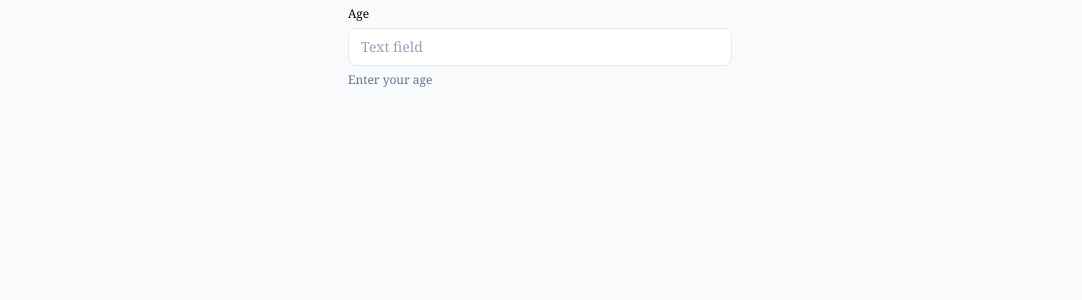
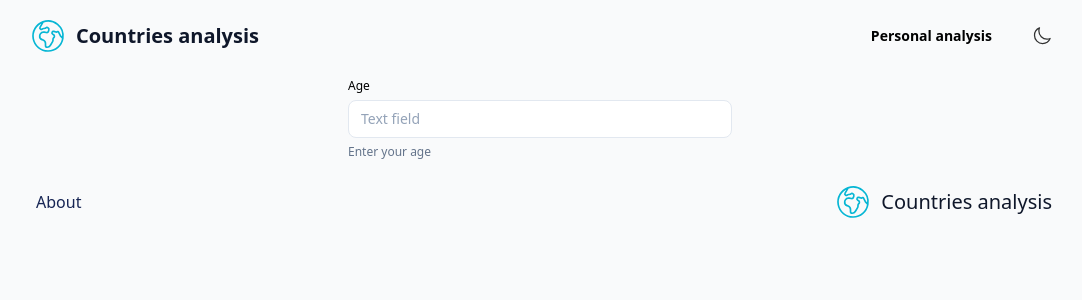
Before and after one commit to Viktor-hash/EU-Data-Analysis, a Django app: page /theme/ in a window 1280 px wide. Shown: the top 300 px of the page, without its empty margins (100-1182 px from the left). Run offline with Django 4.2, Linux system fonts and the light colour scheme; some libraries are stand-ins or nearby versions.

Commit message:
Added dark mode header and footer

```diff
--- a/myWebsite/countries_analysis/manage.py
+++ b/myWebsite/countries_analysis/manage.py
@@ -6,15 +6,15 @@ import sys
 
 def main():
     """Run administrative tasks."""
-    os.environ.setdefault("DJANGO_SETTINGS_MODULE", "countries_analysis.settings")
+    os.environ.setdefault("DJANGO_SETTINGS_MODULE",
+                          "countries_analysis.settings")
     try:
         from django.core.management import execute_from_command_line
     except ImportError as exc:
         raise ImportError(
             "Couldn't import Django. Are you sure it's installed and "
             "available on your PYTHONPATH environment variable? Did you "
-            "forget to activate a virtual environment?"
-        ) from exc
+            "forget to activate a virtual environment?") from exc
     execute_from_command_line(sys.argv)
 
 
--- /dev/null
+++ b/myWebsite/countries_analysis/theme/static/darkmode.js
@@ -0,0 +1,12 @@
+// Check and apply the user's stored preference or the system preference on page load
+if (localStorage.theme === 'dark' || (!('theme' in localStorage) && window.matchMedia('(prefers-color-scheme: dark)').matches)) {
+    document.documentElement.classList.add('dark');
+  } else {
+    document.documentElement.classList.remove('dark');
+  }
+
+  // User actions to explicitly choose themes
+  function toggleTheme(isDark) {
+    localStorage.theme = isDark ? 'dark' : 'light'; // Save preference
+    document.documentElement.classList.toggle('dark', isDark);
+  }
--- a/myWebsite/countries_analysis/theme/static_src/tailwind.config.js
+++ b/myWebsite/countries_analysis/theme/static_src/tailwind.config.js
@@ -6,6 +6,7 @@
  */
 
 module.exports = {
+    darkMode: 'selector',
     content: [
         /**
          * HTML. Paths to Django template files that will contain Tailwind CSS classes.
--- a/myWebsite/countries_analysis/theme/templates/base.html
+++ b/myWebsite/countries_analysis/theme/templates/base.html
@@ -1,6 +1,8 @@
 {% load static tailwind_tags %}
+{% load static %}
 <!DOCTYPE html>
-<html lang="en">
+<html lang="en" class="dark">
+	<script src="{% static 'darkmode.js' %}"></script>
 	<head>
     <title>Django Tailwind</title>
 		<meta charset="UTF-8">
@@ -9,10 +11,11 @@
 		{% tailwind_css %}
 	</head>
 
-	<body class="bg-gray-50 font-serif leading-normal tracking-normal">
+	<body class="bg-gray-50 dark:bg-slate-900 leading-normal tracking-normal">
+		{% include "header.html" %}
 		<div class="text-center">
 			<div class="inline-flex w-full flex-col items-start gap-1.5 stroke-black transition-colors duration-300 ease-in-out focus-within:stroke-blue-700 max-w-sm">
-				<label class="font-medium transition-colors duration-300 ease-in-out peer-disabled:opacity-70 text-xs whitespace-nowrap text-black" for="textfield-1">Age</label>
+				<label class="dark:text-slate-300 font-medium transition-colors duration-300 ease-in-out peer-disabled:opacity-70 text-xs whitespace-nowrap text-black" for="textfield-1">Age</label>
 				<div class="relative w-full">
 			  	<input
 					class="w-full rounded-lg border border-slate-200 px-3 text-sm font-medium placeholder-slate-400 outline-none transition-all duration-300 ease-in-out disabled:cursor-not-allowed disabled:bg-slate-50 disabled:text-slate-400 disabled:placeholder-slate-400 focus:border-blue-600 py-2 mb-0.5"
@@ -21,5 +24,6 @@
 				<p id=":S2:" class="max-w-full text-xs font-medium leading-none text-slate-500 transition-colors duration-300 ease-in-out">Enter your age</p>
 			</div>
 		</div>
+		{% include "footer.html" %}
 	</body>
 </html>
--- /dev/null
+++ b/myWebsite/countries_analysis/theme/templates/footer.html
@@ -0,0 +1,14 @@
+<div class="flex flex-col items-center justify-between gap-10 py-6 text-center md:flex-row lg:gap-0 lg:text-left max-w-screen-2xl m-auto w-full px-3 sm:px-8 lg:px-16 xl:px-32">
+    <div role="separator" class="bg-slate-200 my-4 w-full h-px md:hidden"></div>
+    <div class="flex w-full flex-col items-center gap-10 md:w-auto md:flex-row md:items-start 2xl:gap-16">
+      <a type="button" href="/about" aria-disabled="false"
+        class="dark:text-slate-200 group inline-flex items-center justify-center whitespace-nowrap rounded-lg py-2 align-middle transition-all duration-300 ease-in-out disabled:cursor-not-allowed stroke-slate-500 px-2 h-[38px] min-w-[38px] gap-2 cursor-pointer disabled:stroke-slate-400 disabled:text-slate-400 hover:opacity-80 text-base font-medium text-blue-950">
+        <div>About</div>
+      </a>
+    </div>
+    <div class="flex items-center justify-center">
+    <svg xmlns="http://www.w3.org/2000/svg" fill="none" viewBox="0 0 24 24" stroke-width="1.5" stroke="currentColor" class="mr-2 stroke-cyan-500 stroke-1 size-6 h-10 w-10">
+        <path stroke-linecap="round" stroke-linejoin="round" d="m20.893 13.393-1.135-1.135a2.252 2.252 0 0 1-.421-.585l-1.08-2.16a.414.414 0 0 0-.663-.107.827.827 0 0 1-.812.21l-1.273-.363a.89.89 0 0 0-.738 1.595l.587.39c.59.395.674 1.23.172 1.732l-.2.2c-.212.212-.33.498-.33.796v.41c0 .409-.11.809-.32 1.158l-1.315 2.191a2.11 2.11 0 0 1-1.81 1.025 1.055 1.055 0 0 1-1.055-1.055v-1.172c0-.92-.56-1.747-1.414-2.089l-.655-.261a2.25 2.25 0 0 1-1.383-2.46l.007-.042a2.25 2.25 0 0 1 .29-.787l.09-.15a2.25 2.25 0 0 1 2.37-1.048l1.178.236a1.125 1.125 0 0 0 1.302-.795l.208-.73a1.125 1.125 0 0 0-.578-1.315l-.665-.332-.091.091a2.25 2.25 0 0 1-1.591.659h-.18c-.249 0-.487.1-.662.274a.931.931 0 0 1-1.458-1.137l1.411-2.353a2.25 2.25 0 0 0 .286-.76m11.928 9.869A9 9 0 0 0 8.965 3.525m11.928 9.868A9 9 0 1 1 8.965 3.525" />
+    </svg>
+    <span class="transition-all duration-300 ease-in-outfont-bold text-xl text-slate-900 dark:text-slate-100">Countries analysis</span>
+  </div>
--- /dev/null
+++ b/myWebsite/countries_analysis/theme/templates/header.html
@@ -0,0 +1,34 @@
+<div class="max-w-screen-2xl m-auto w-full px-3 sm:px-8 lg:px-16 xl:px-32 flex items-center justify-between py-4">
+    <div class="flex items-center justify-start gap-2 min-[375px]:gap-4 lg:gap-0">
+        <button type="button" aria-disabled="false"
+        class="group inline-flex items-center justify-center whitespace-nowrap align-middle font-semibold transition-all duration-300 ease-in-out disabled:cursor-not-allowed stroke-blue-700 text-blue-700 p-0 disabled:stroke-slate-400 disabled:text-slate-400 hover:stroke-blue-950 hover:text-blue-950 h-6 min-w-[24px] gap-1.5 rounded-md text-xs lg:hidden"
+        aria-label="Menu">
+        <div>
+          <svg width="24" height="24" viewBox="0 0 24 24" fill="none" xmlns="http://www.w3.org/2000/svg" stroke="black" stroke-width="1.5" stroke-linecap="round" stroke-linejoin="round" class="stroke-inherit">
+            <path d="M4 6H20"></path>
+            <path d="M4 12H20"></path>
+            <path d="M4 18H20"></path>
+          </svg>
+        </div>
+      </button>
+        <svg xmlns="http://www.w3.org/2000/svg" fill="none" viewBox="0 0 24 24" stroke-width="1.5" stroke="currentColor" class="stroke-cyan-500 stroke-1 size-6 h-10 w-10">
+            <path stroke-linecap="round" stroke-linejoin="round" d="m20.893 13.393-1.135-1.135a2.252 2.252 0 0 1-.421-.585l-1.08-2.16a.414.414 0 0 0-.663-.107.827.827 0 0 1-.812.21l-1.273-.363a.89.89 0 0 0-.738 1.595l.587.39c.59.395.674 1.23.172 1.732l-.2.2c-.212.212-.33.498-.33.796v.41c0 .409-.11.809-.32 1.158l-1.315 2.191a2.11 2.11 0 0 1-1.81 1.025 1.055 1.055 0 0 1-1.055-1.055v-1.172c0-.92-.56-1.747-1.414-2.089l-.655-.261a2.25 2.25 0 0 1-1.383-2.46l.007-.042a2.25 2.25 0 0 1 .29-.787l.09-.15a2.25 2.25 0 0 1 2.37-1.048l1.178.236a1.125 1.125 0 0 0 1.302-.795l.208-.73a1.125 1.125 0 0 0-.578-1.315l-.665-.332-.091.091a2.25 2.25 0 0 1-1.591.659h-.18c-.249 0-.487.1-.662.274a.931.931 0 0 1-1.458-1.137l1.411-2.353a2.25 2.25 0 0 0 .286-.76m11.928 9.869A9 9 0 0 0 8.965 3.525m11.928 9.868A9 9 0 1 1 8.965 3.525" />
+        </svg>
+        <span class="transition-all duration-300 ease-in-out ml-2 font-bold text-xl text-slate-900 dark:text-slate-100">Countries analysis</span>
+    </div>
+    <div class="hidden gap-10 md:flex">
+      <div class="hidden gap-8 lg:flex">
+        <a type="button" href="/feature" aria-disabled="false"
+          class="dark:text-slate-200 group inline-flex items-center justify-center whitespace-nowrap rounded-lg py-2 align-middle text-sm font-semibold leading-none transition-all duration-300 ease-in-out disabled:cursor-not-allowed stroke-slate-500 px-2 text-black h-[38px] min-w-[38px] gap-2 cursor-pointer disabled:stroke-slate-400 disabled:text-slate-400 hover:opacity-80">
+          <div>Personal analysis</div>
+        </a>
+        <button type="button" aria-disabled="false"
+        onclick="toggleTheme()"
+        class="group inline-flex items-center justify-center whitespace-nowrap rounded-lg py-2 align-middle transition-all duration-300 ease-in-out disabled:cursor-not-allowed gap-2 cursor-pointer">
+        <svg xmlns="http://www.w3.org/2000/svg" fill="none" viewBox="0 0 24 24" stroke-width="1.5" stroke="currentColor" class="dark:stroke-cyan-500 size-6 h-5 w-5 opacity-80 hover:opacity-60">
+            <path stroke-linecap="round" stroke-linejoin="round" d="M21.752 15.002A9.72 9.72 0 0 1 18 15.75c-5.385 0-9.75-4.365-9.75-9.75 0-1.33.266-2.597.748-3.752A9.753 9.753 0 0 0 3 11.25C3 16.635 7.365 21 12.75 21a9.753 9.753 0 0 0 9.002-5.998Z" />
+        </svg>
+        </button>
+      </div>
+    </div>
+  </div>
```
